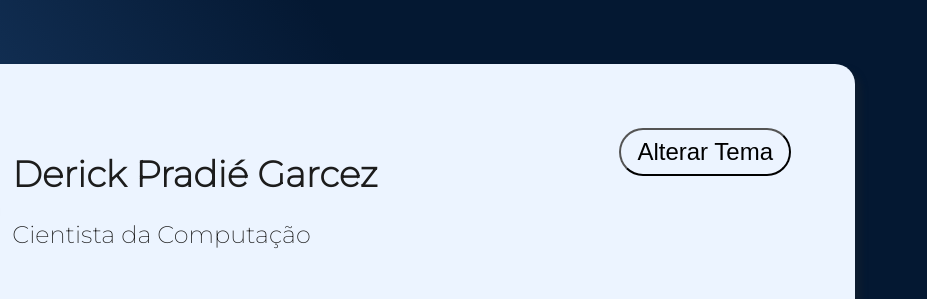
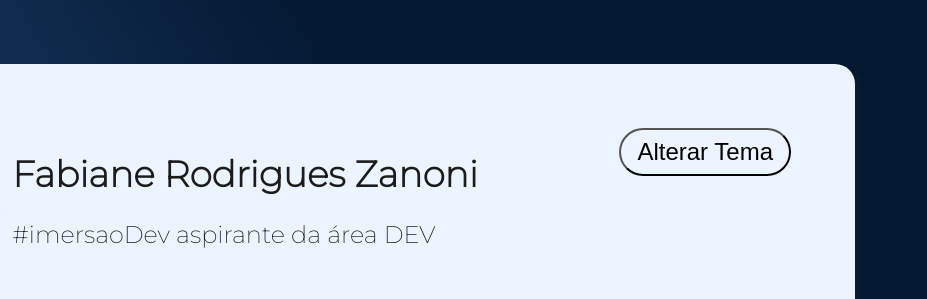
Before and after one commit to zanoniFab/CertificadoAlura, a plain HTML site: page index.html in a window 1280 px wide. Shown: the top 299 px of the page, 353-1280 px from the left. Drawn offline with Linux system fonts and the light colour scheme; a script that the page names is missing.

Commit message:
Update index.html

```diff
--- a/index.html
+++ b/index.html
@@ -14,8 +14,8 @@
       <div class="perfil">
         <img class="perfil-foto" src="https://github.com/derickpg.png" />
         <div class="titulo">
-          <h1>Derick Pradié Garcez</h1>
-          <h3>Cientista da Computação</h3>
+          <h1>Fabiane Rodrigues Zanoni</h1>
+          <h3>#imersaoDev aspirante da área DEV</h3>
         </div>
       </div>
       <div class="tema">
```
